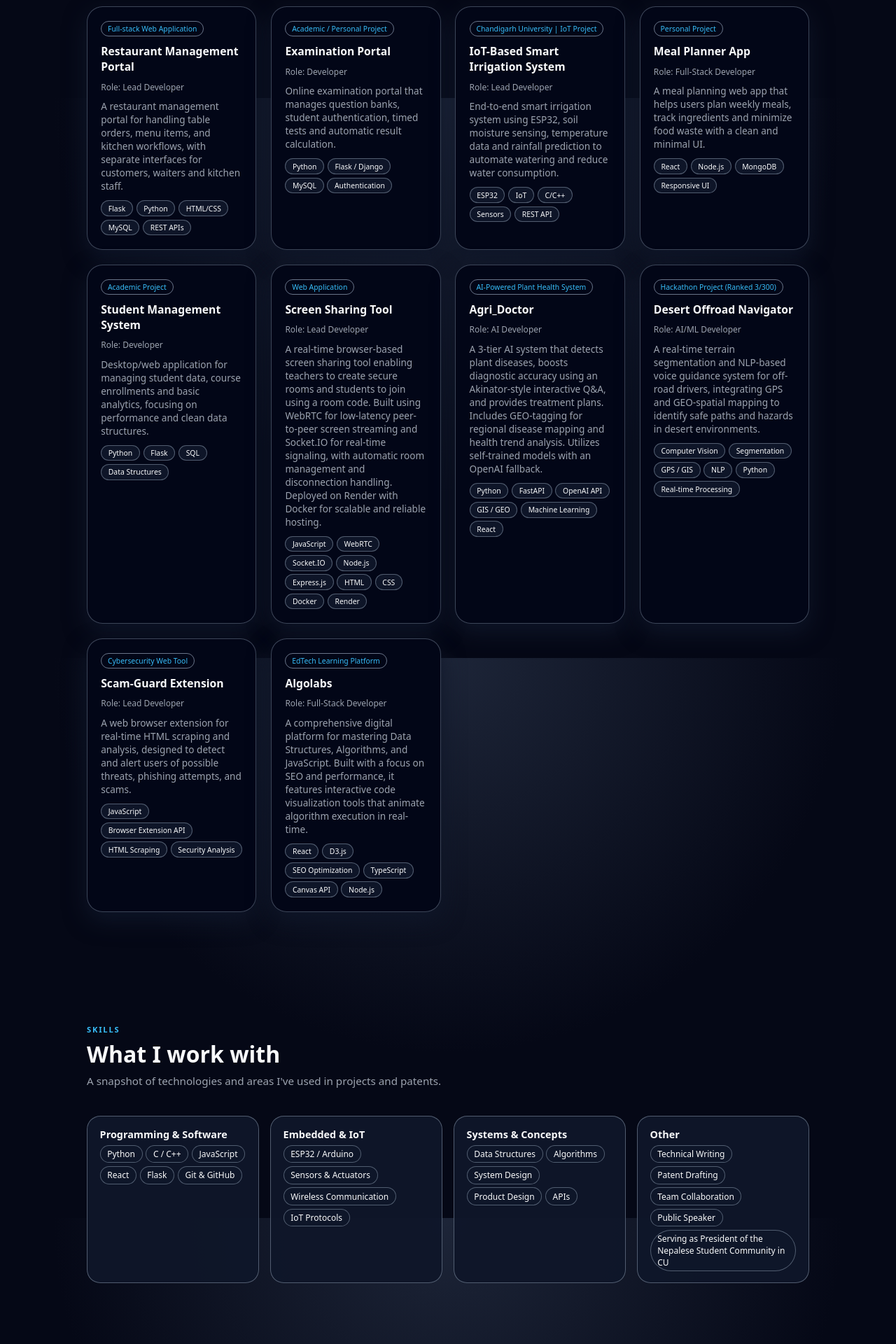
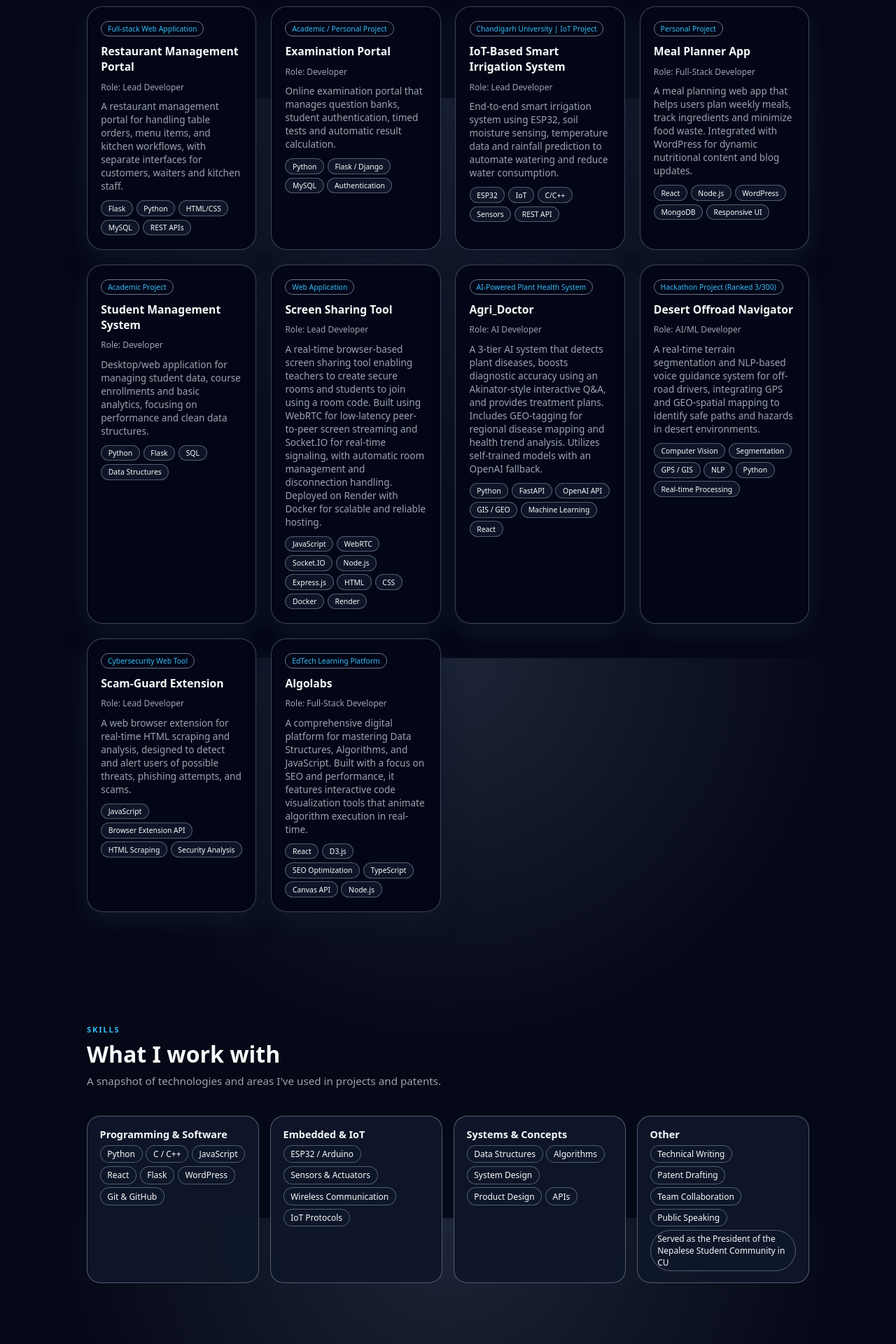
Before and after one commit to deiepak/deepak-portfolio, a React (Vite) app: page / in a window 1280 px wide. Shown: the part 2260-4180 px from the top of the page at 70% size. Built offline with nearby package versions, Linux system fonts and the light colour scheme.

Commit message:
Add WordPress to skills and projects

```diff
--- a/src/components/Skills.jsx
+++ b/src/components/Skills.jsx
@@ -19,6 +19,7 @@ function Skills() {
             <span className="skill-tag">JavaScript</span>
             <span className="skill-tag">React</span>
             <span className="skill-tag">Flask</span>
+            <span className="skill-tag">WordPress</span>
             <span className="skill-tag">Git & GitHub</span>
           </div>
         </div>
@@ -47,8 +48,8 @@ function Skills() {
             <span className="skill-tag">Technical Writing</span>
             <span className="skill-tag">Patent Drafting</span>
             <span className="skill-tag">Team Collaboration</span>
-            <span className="skill-tag">Public Speaker</span>
-            <span className="skill-tag">Serving as President of the Nepalese Student Community in CU</span>
+            <span className="skill-tag">Public Speaking</span>
+            <span className="skill-tag">Served as the President of the Nepalese Student Community in CU</span>
           </div>
         </div>
       </div>
--- a/src/data.js
+++ b/src/data.js
@@ -59,8 +59,8 @@ export const projects = [
     role: "Full-Stack Developer",
     context: "Personal Project",
     description:
-      "A meal planning web app that helps users plan weekly meals, track ingredients and minimize food waste with a clean and minimal UI.",
-    tech: ["React", "Node.js", "MongoDB", "Responsive UI"],
+      "A meal planning web app that helps users plan weekly meals, track ingredients and minimize food waste. Integrated with WordPress for dynamic nutritional content and blog updates.",
+    tech: ["React", "Node.js", "WordPress", "MongoDB", "Responsive UI"],
   },
   {
     id: 5,
```
